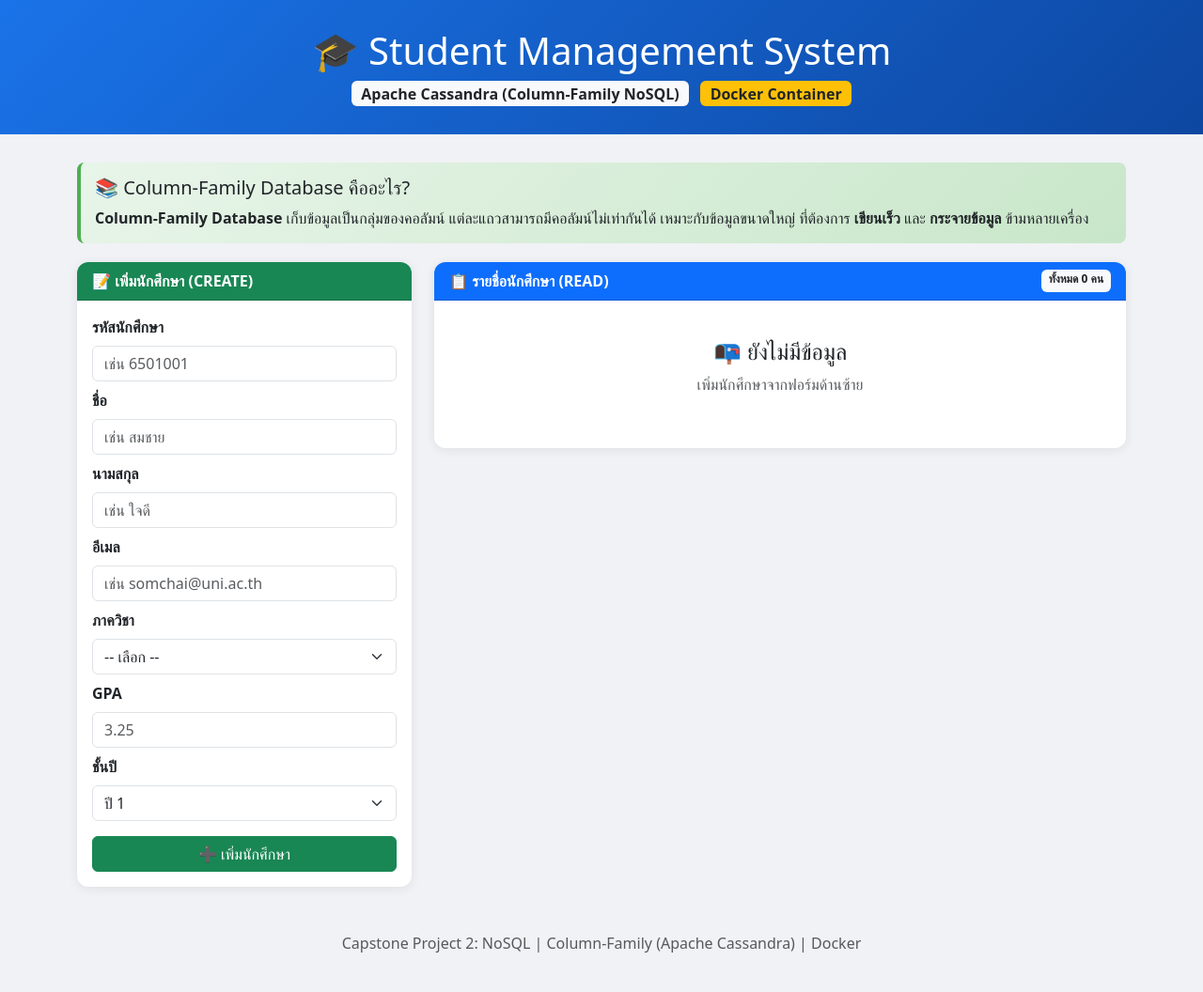
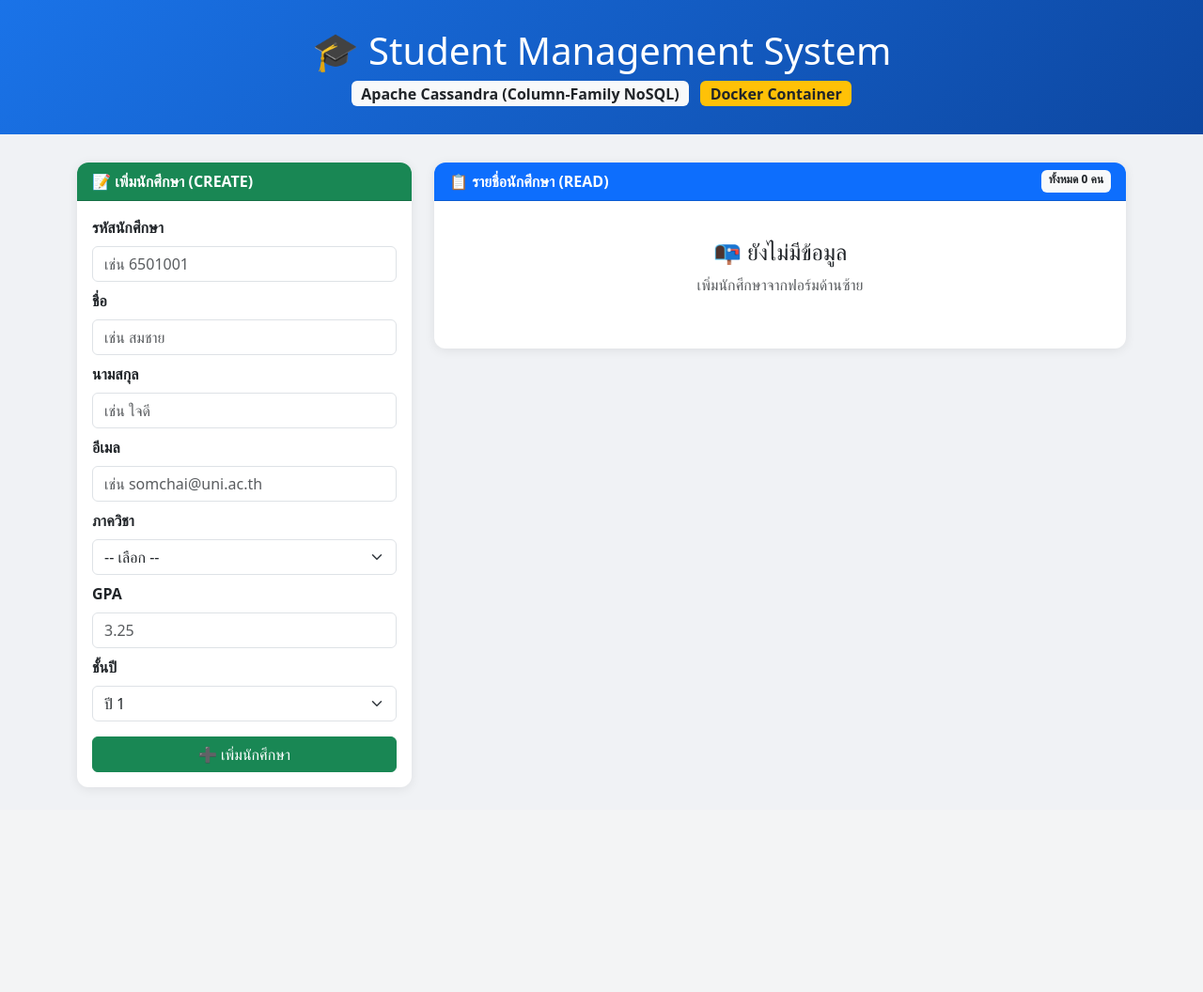
Before and after one commit to ToonRz/student-cassandra, a Flask app: page / in a window 1280 px wide. Shown: the whole page at 94% size. After the commit the page ends 840 px from the top, so only its background shows below. Run offline with Flask 3, Linux system fonts and the light colour scheme; data that the repository does not hold is empty.

Commit message:
delete footer

```diff
--- a/templates/index.html
+++ b/templates/index.html
@@ -45,14 +45,6 @@
         {% endif %}
     {% endwith %}
 
-    <div class="nosql-info">
-        <h5>📚 Column-Family Database คืออะไร?</h5>
-        <p class="mb-0">
-            <strong>Column-Family Database</strong> เก็บข้อมูลเป็นกลุ่มของคอลัมน์
-            แต่ละแถวสามารถมีคอลัมน์ไม่เท่ากันได้ เหมาะกับข้อมูลขนาดใหญ่
-            ที่ต้องการ <strong>เขียนเร็ว</strong> และ <strong>กระจายข้อมูล</strong> ข้ามหลายเครื่อง
-        </p>
-    </div>
 
     <div class="row">
 
@@ -221,10 +213,6 @@
             </div>
         </div>
     </div>
-
-    <footer class="text-center py-4 text-muted">
-        <p>Capstone Project 2: NoSQL | Column-Family (Apache Cassandra) | Docker</p>
-    </footer>
 </div>
 
 <script src="https://cdn.jsdelivr.net/npm/bootstrap@5.3.0/dist/js/bootstrap.bundle.min.js"></script>
```
